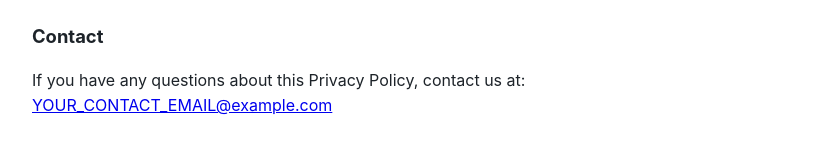
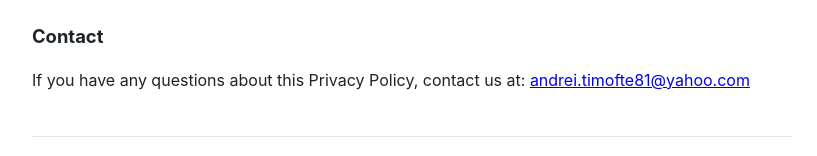
Before and after one commit to Andrei-Tim/Andrei-Tim.github.io, a plain HTML site: page bug-wars/privacy.html in a window 1280 px wide. Shown: the part 1173-1329 px from the top of the page, without its empty margins (228-1045 px from the left). Drawn offline with Linux system fonts and the light colour scheme.

Commit message:
Set contact email

```diff
--- a/bug-wars/privacy.html
+++ b/bug-wars/privacy.html
@@ -57,7 +57,7 @@
 
   <h2>Contact</h2>
   <p>If you have any questions about this Privacy Policy, contact us at:
-     <a href="mailto:YOUR_CONTACT_EMAIL@example.com">YOUR_CONTACT_EMAIL@example.com</a></p>
+     <a href="mailto:andrei.timofte81@yahoo.com">andrei.timofte81@yahoo.com</a></p>
 
   <footer>Bug Wars &middot; com.atimofte.bugwars</footer>
 </body>
```
Also changed, not shown: index.html (+1 -1 lines).
